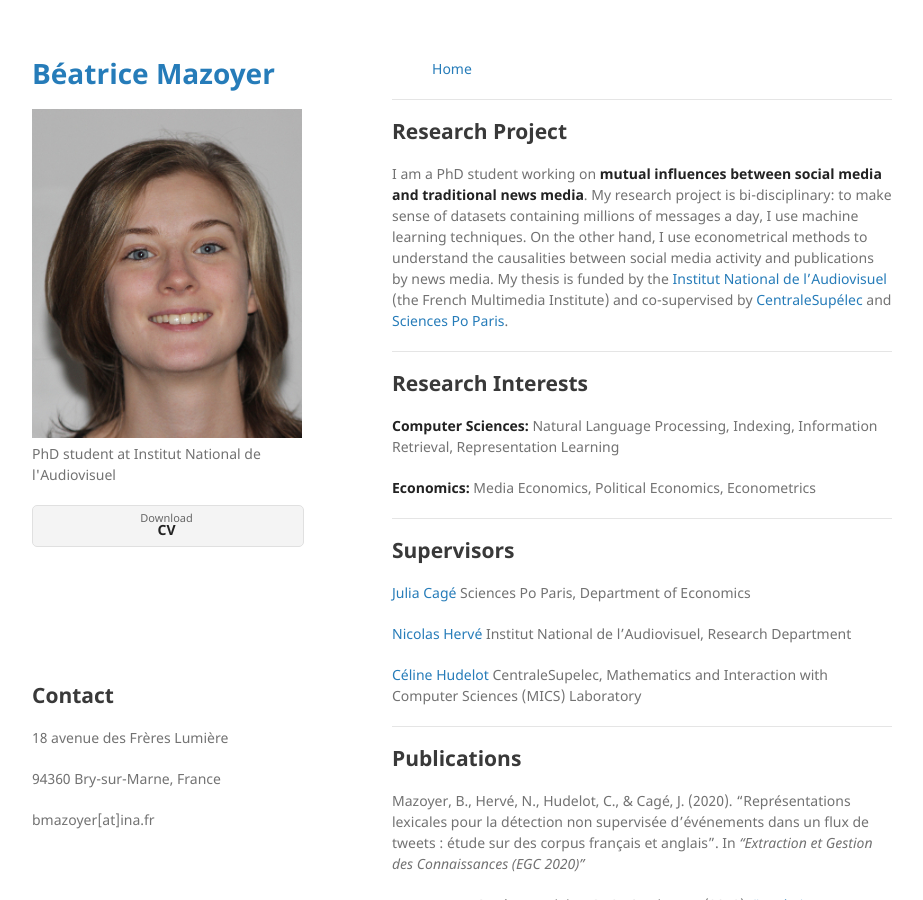
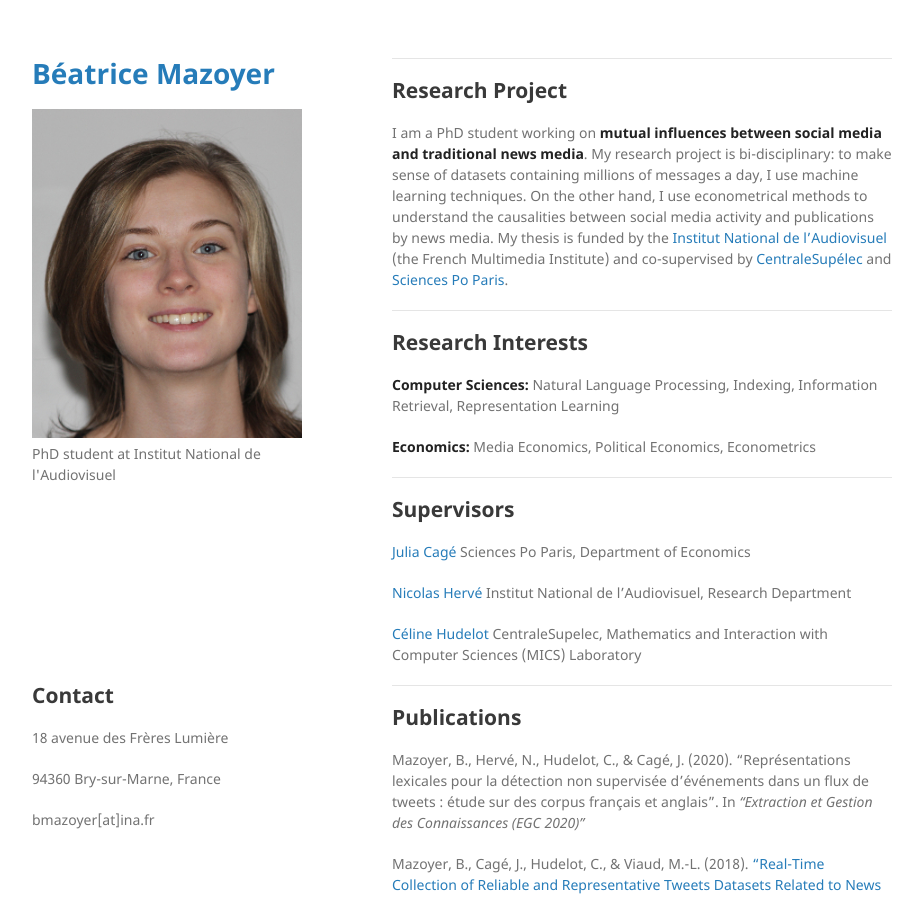
Before and after one commit to bmaz/bmaz.github.io, a Jekyll site: the page built from index.md, in a window 1280 px wide and 900 px high. Shown: the whole window, without its empty margins (178-1101 px from the left). Built offline with Jekyll 4.4.1, drawn with Linux system fonts in a browser that asks for light colours.

Commit message:
no downloads

```diff
--- a/_config.yml
+++ b/_config.yml
@@ -5,6 +5,6 @@
 street: 18 avenue des Frères Lumière
 city: 94360 Bry-sur-Marne, France
 mail: bmazoyer[at]ina.fr
-show_downloads: true
+show_downloads: false
 google_analytics:
 theme: jekyll-theme-minimal
--- a/_layouts/default.html
+++ b/_layouts/default.html
@@ -33,14 +33,14 @@
 
       </header>
       <section>
-        <nav>
-          <ul>
-              <li><a href="/">Home</a></li>
+        <!--<nav>-->
+          <!--<ul>-->
+              <!--<li><a href="/">Home</a></li>-->
               <!--<li><a href="/another-page">PhD Work</a></li>-->
               <!--<li><a href="/another-page">CV</a></li>-->
               <!--<li><a href="/another-page">Publications</a></li>-->
-          </ul>
-        </nav>
+          <!--</ul>-->
+        <!--</nav>-->
 
       {{ content }}
 
```
